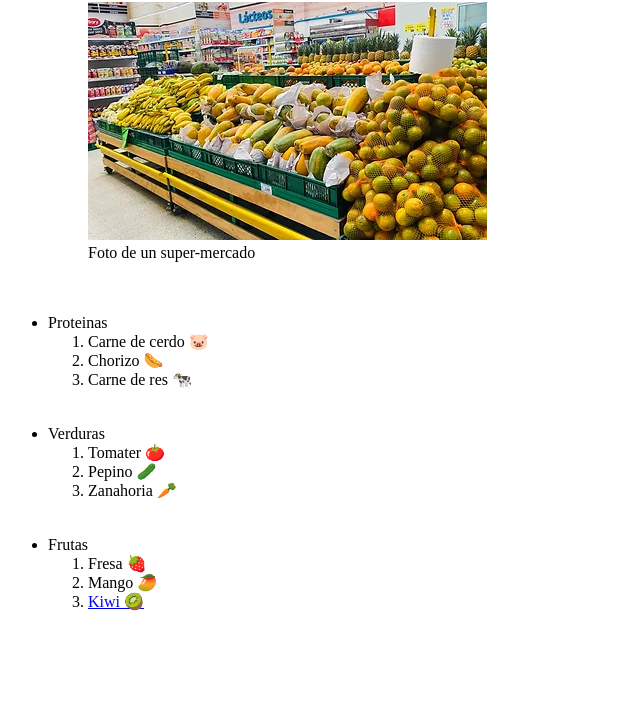
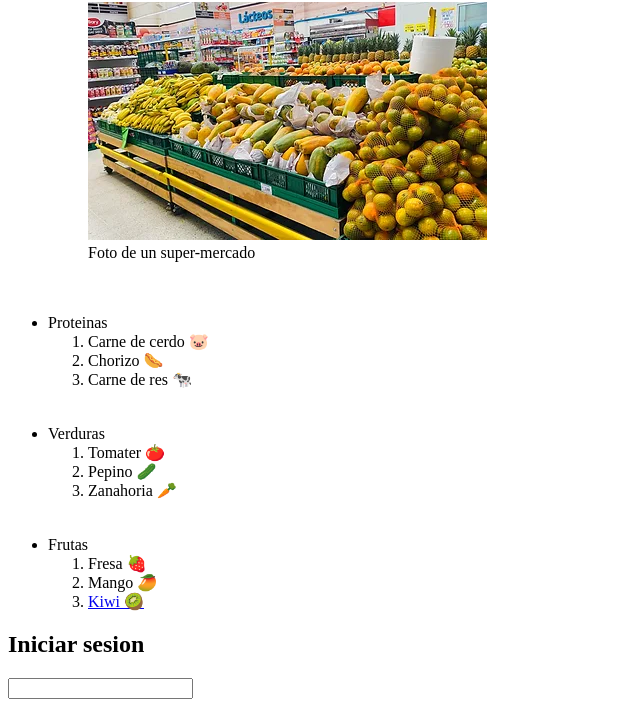
Before and after one commit to FelipeOsorio12/manejo-de-html-y-css, a plain HTML site: page index.html in a window 1280 px wide. Shown: the part 78-800 px from the top of the page, without its empty margins (0-640 px from the left). Drawn offline with Linux system fonts and the light colour scheme.

Commit message:
primer formulario

```diff
--- a/index.html
+++ b/index.html
@@ -85,6 +85,16 @@
             </li>
         </ul>
 
+        <form action=""> <!-- le indica al navegador que lo hay aqui es un formulario donde el usuario va poder ingresar informacion-->
+
+            <label for="">
+
+                <h2> Iniciar sesion </h2>
+                <input type="text"> <!--La etiqueta input nos sirve para empezar a interactuar con los usuarios al permitirnos ingresar datos de estos de distintas maneras a travez del atributo type -->
+
+            </label>
+
+        </form>
 
     </main>
 
```
